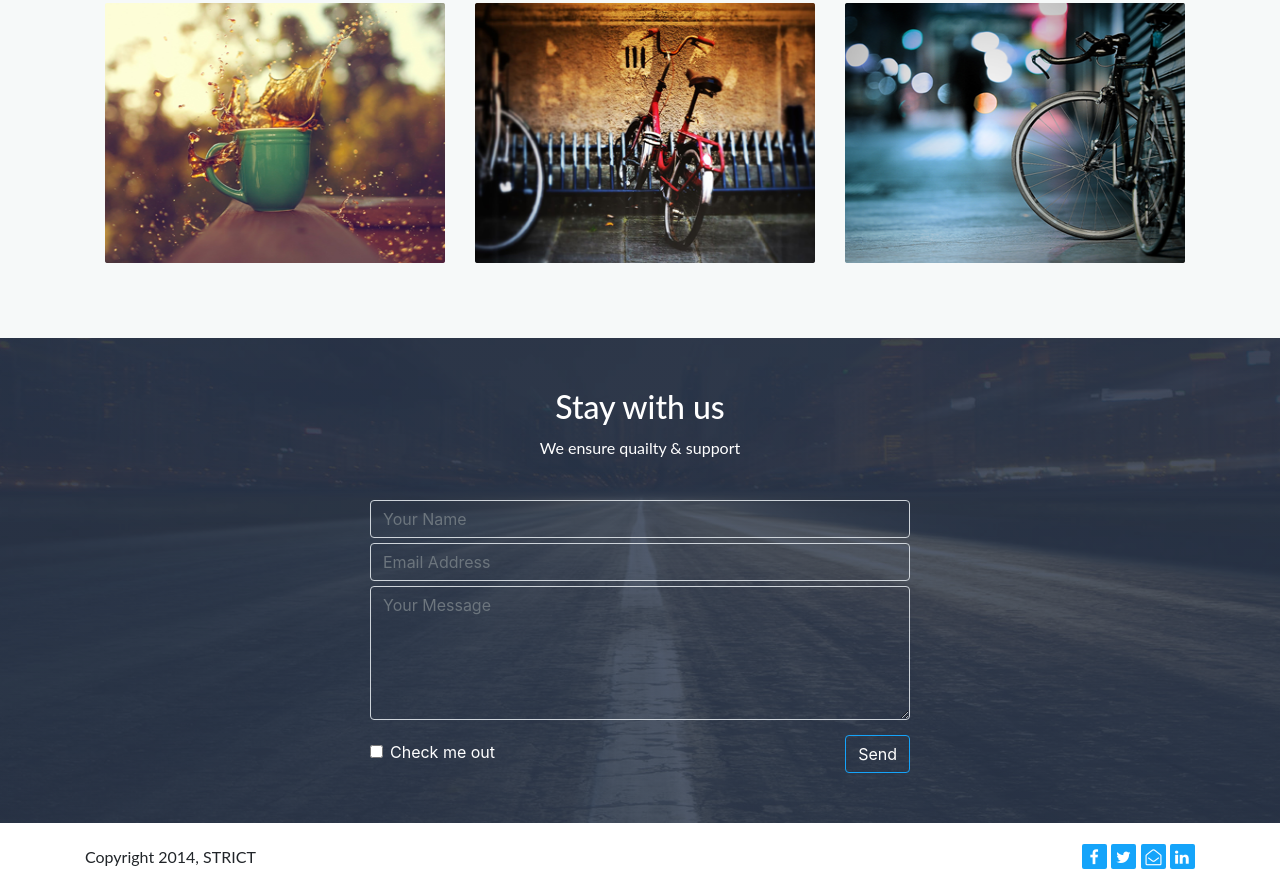
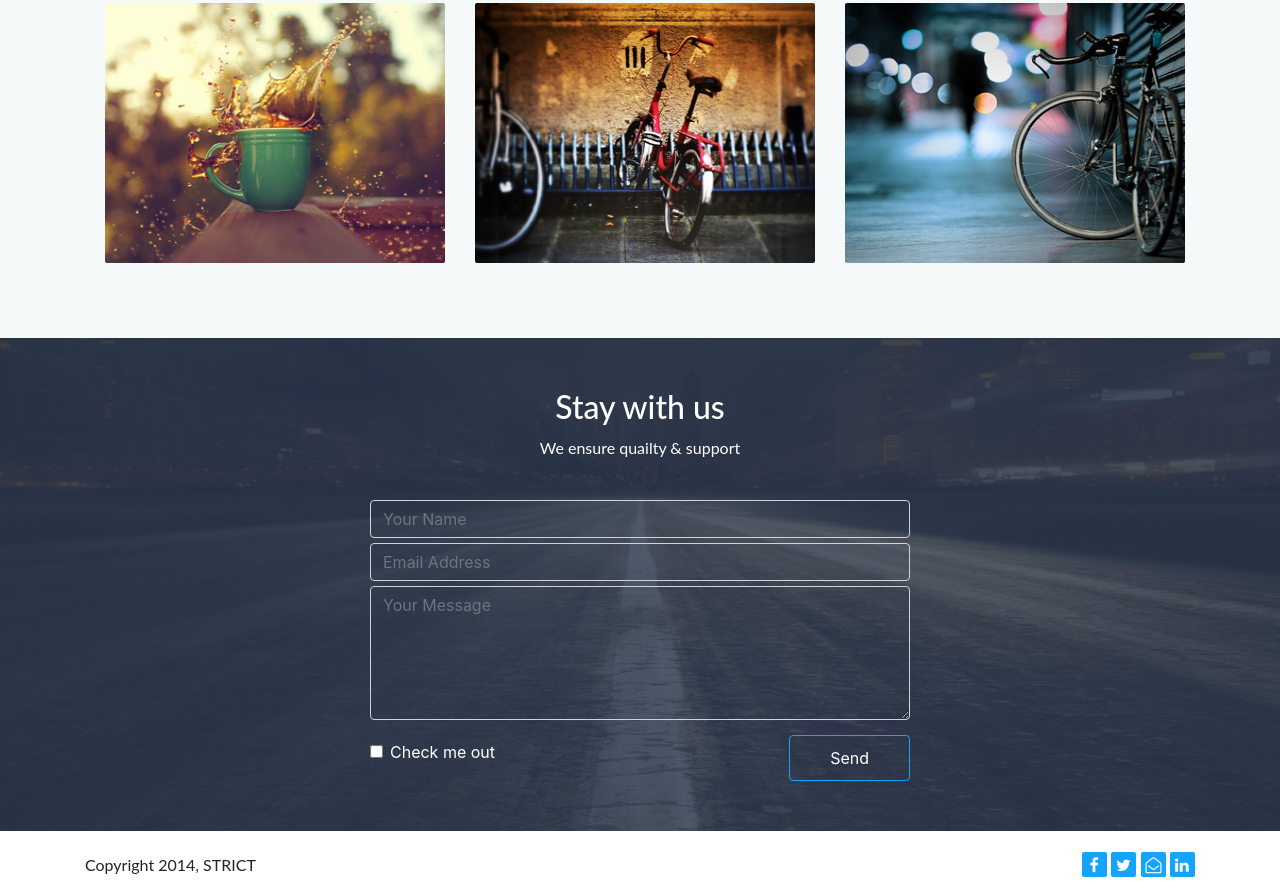
Before and after one commit to Adnan0061/responsive-webpage, a plain HTML site: page index.html in a window 1280 px wide. Shown: the part 1744-2636 px from the top of the page. Drawn offline with nearby package versions, Linux system fonts and the light colour scheme.

Commit message:
Add files via upload

```diff
--- a/css/r-style.css
+++ b/css/r-style.css
@@ -382,6 +382,7 @@ hr {
 	margin: 10px 0 50px 0;
     background: none;
     border: 1px solid #15A4FA;
+    padding: 10px 40px;
 }
 
 footer {
```
